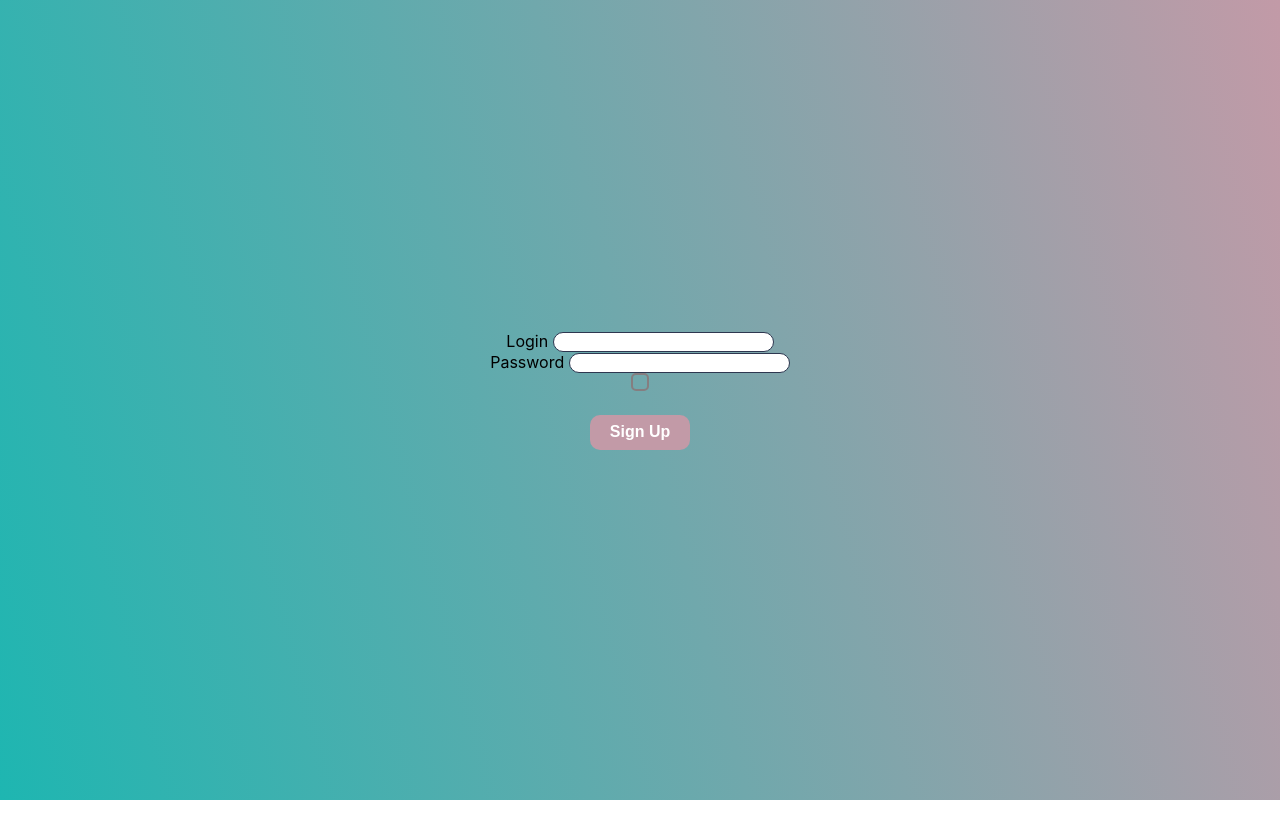
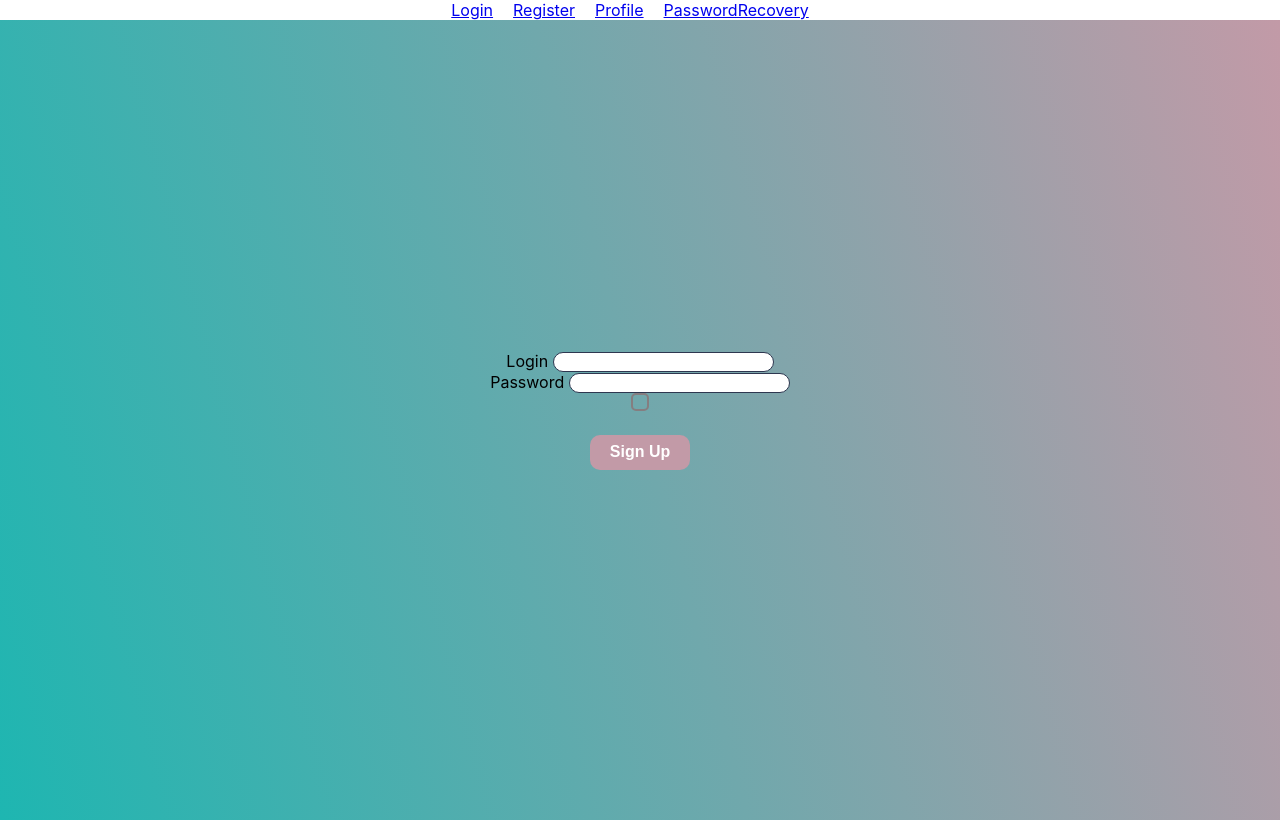
Before and after one commit to VeronikaUlyanchik/cardsproject, a React (Create React App) app: page /#/login in a window 1280 px wide. Built offline with nearby package versions, Linux system fonts and the light colour scheme; no server answers.

Commit message:
NavLinks added

```diff
--- a/src/App.css
+++ b/src/App.css
@@ -1,3 +1,6 @@
 .App {
   text-align: center;
 }
+a {
+  margin-right: 20px;
+}
--- a/src/App.tsx
+++ b/src/App.tsx
@@ -1,5 +1,5 @@
 import React from 'react';
-import {HashRouter, Navigate, Route, Routes} from 'react-router-dom';
+import {HashRouter, Navigate, NavLink, Route, Routes} from 'react-router-dom';
 import './App.css';
 import {Login} from './ui/components/LoginPage/Login';
 import {Profile} from './ui/components/ProfilePage/Profile';
@@ -23,8 +23,14 @@ export const PATH = {
 const App = () => {
     return (
         <div className="App">
+            <HashRouter>
+            <div>
+                <NavLink to={PATH.LOGIN}>Login</NavLink>
+                <NavLink to={PATH.REGISTER}>Register</NavLink>
+                <NavLink to={PATH.PROFILE}>Profile</NavLink>
+                <NavLink to={PATH.PASSWORD_RECOVERY}>PasswordRecovery</NavLink>
+            </div>
             <AppWrapper>
-            <HashRouter>
                 <Routes>
                     <Route path={'/'} element={<Navigate to={PATH.LOGIN}/>}/>
                     <Route path={PATH.LOGIN} element={<Login/>}/>
@@ -35,8 +41,9 @@ const App = () => {
                     <Route path={PATH.TEST} element={<Test/>}/>
                     <Route path='*' element={<Error404/>}/>
                 </Routes>
+
+            </AppWrapper>
             </HashRouter>
-            </AppWrapper>
         </div>
     );
 }
--- a/src/index.tsx
+++ b/src/index.tsx
@@ -5,6 +5,7 @@ import reportWebVitals from './reportWebVitals';
 import {createRoot} from 'react-dom/client';
 import {Provider} from "react-redux";
 import store from "./bll-redux/store";
+import {BrowserRouter, Routes} from 'react-router-dom';
 
 
 const root = createRoot(
```
